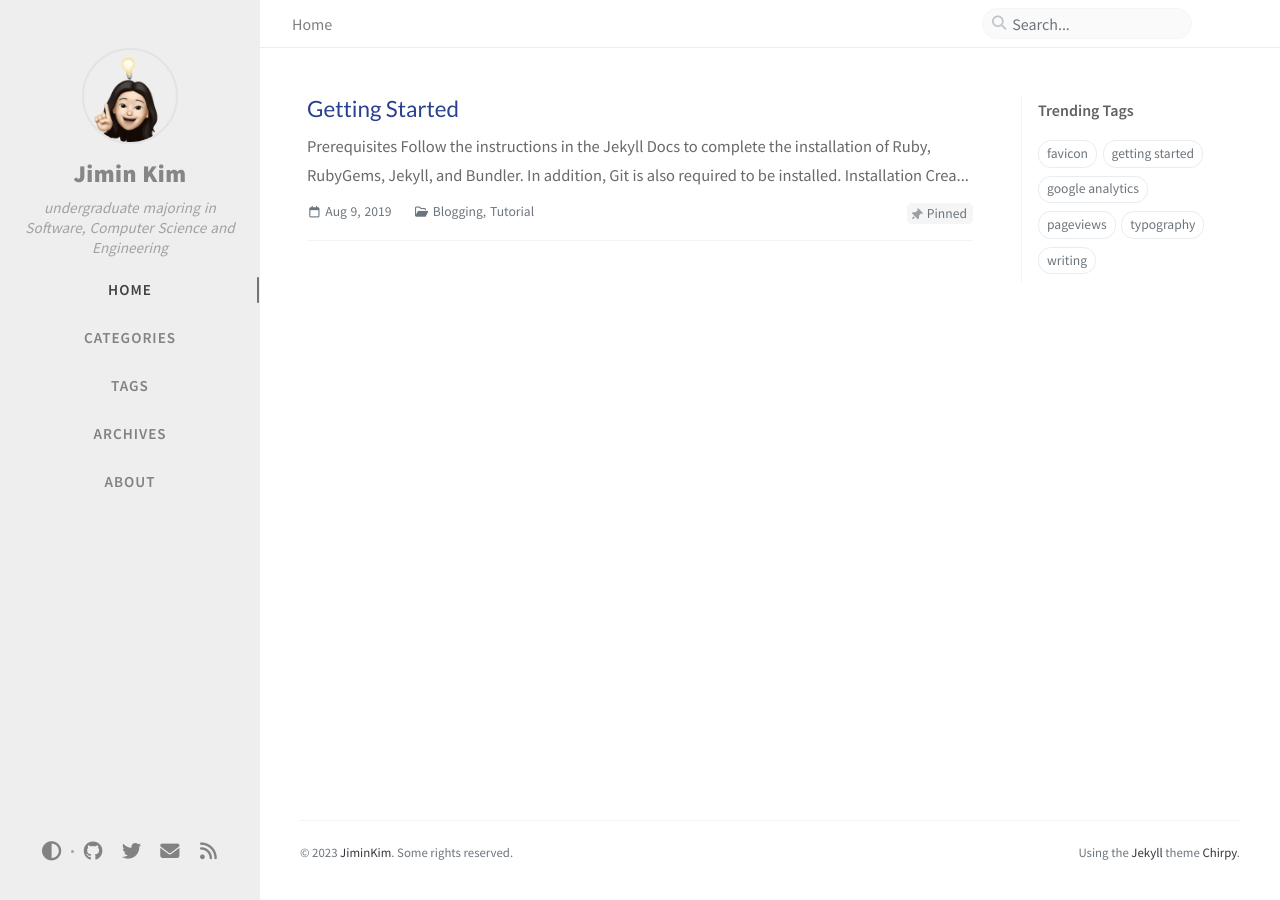
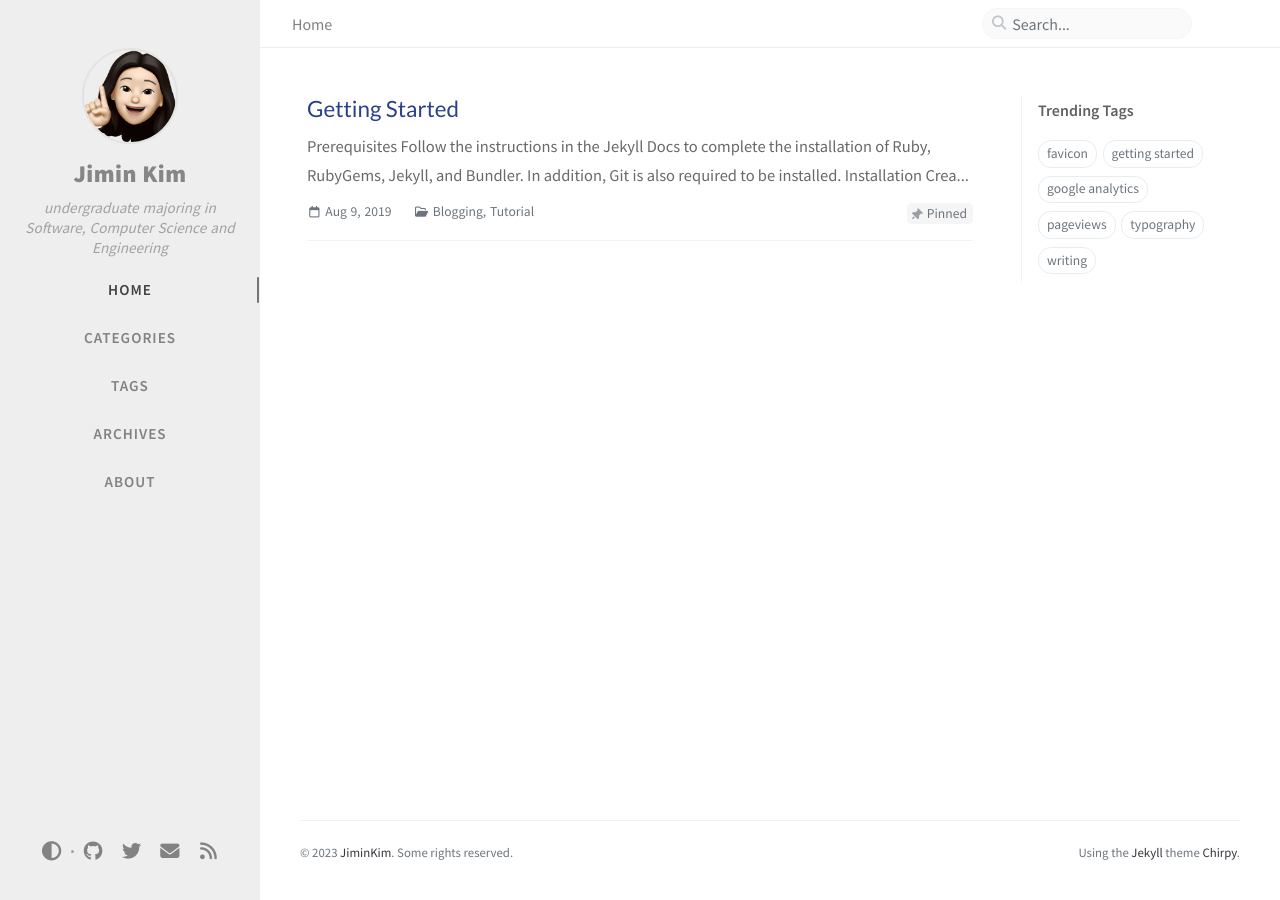
Before and after one commit to jimin-kiim/jimin-kiim.github.io, a Jekyll site: the page built from index.markdown, in a window 1280 px wide. Built offline with Jekyll 4.4.1, drawn with Linux system fonts in a browser that asks for light colours; comment, search, counter and statistics services are not loaded.

Commit message:
Feat: changing favicon and profile image

```diff
--- a/_config.yml
+++ b/_config.yml
@@ -82,7 +82,7 @@ theme_mode:   # [light|dark]
 img_cdn: 'https://chirpy-img.netlify.app'
 
 # the avatar on sidebar, support local or CORS resources
-avatar: './assets/img/memoji_light_bulb.png'
+avatar: './assets/img/memoji_without_light_bulb.png'
 
 # boolean type, the global switch for ToC in posts.
 toc: true
```
Also changed, not shown: assets/img/favicons/android-chrome-192x192.png (deleted), assets/img/favicons/android-chrome-256x256.png (added), assets/img/favicons/android-chrome-512x512.png (deleted), assets/img/favicons/android-icon-192x192.png (added), assets/img/favicons/apple-touch-icon.png, assets/img/favicons/favicon-16x16.png, assets/img/favicons/favicon-32x32.png, assets/img/favicons/favicon-96x96.png (added), assets/img/favicons/favicon.ico, assets/img/favicons/mstile-150x150.png, assets/img/favicons/site.webmanifest, assets/img/memoji_without_light_bulb.png (added).
